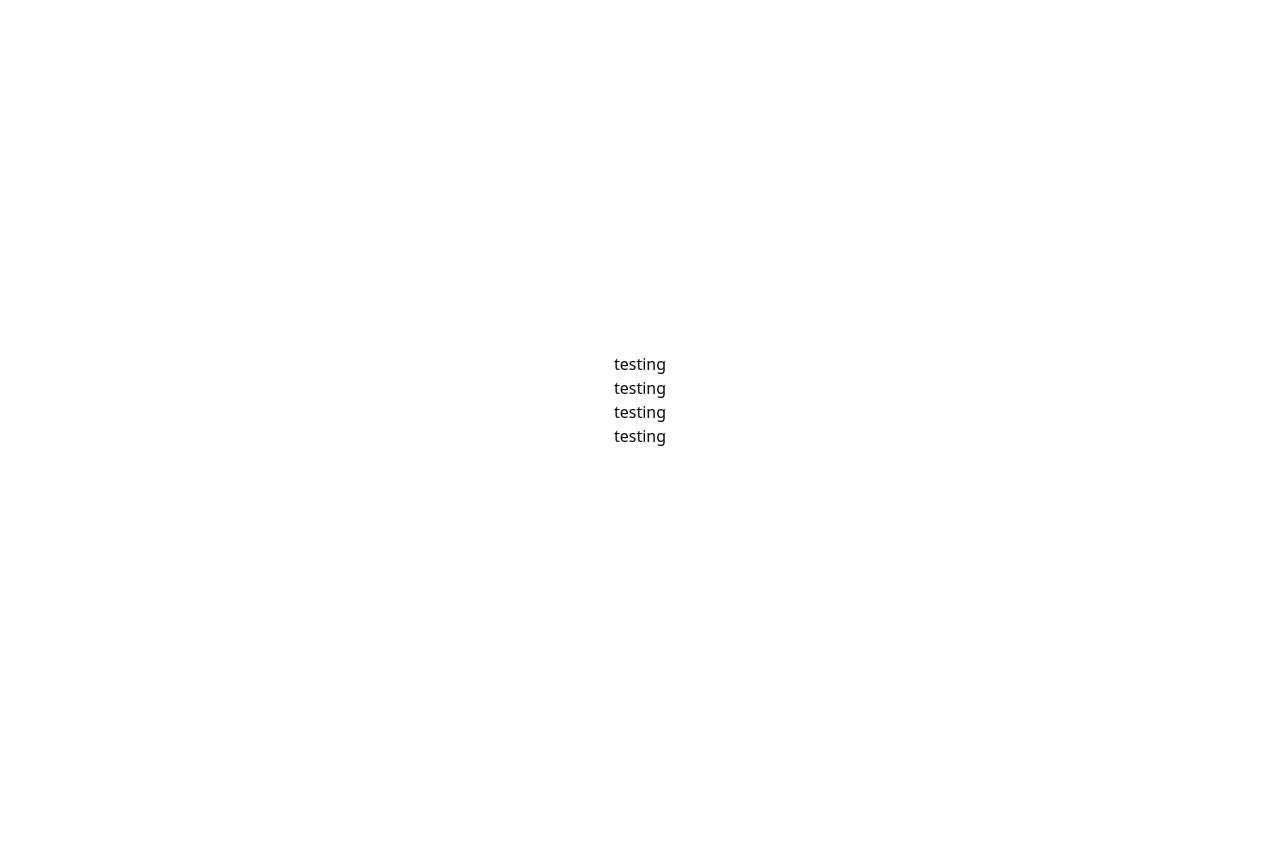
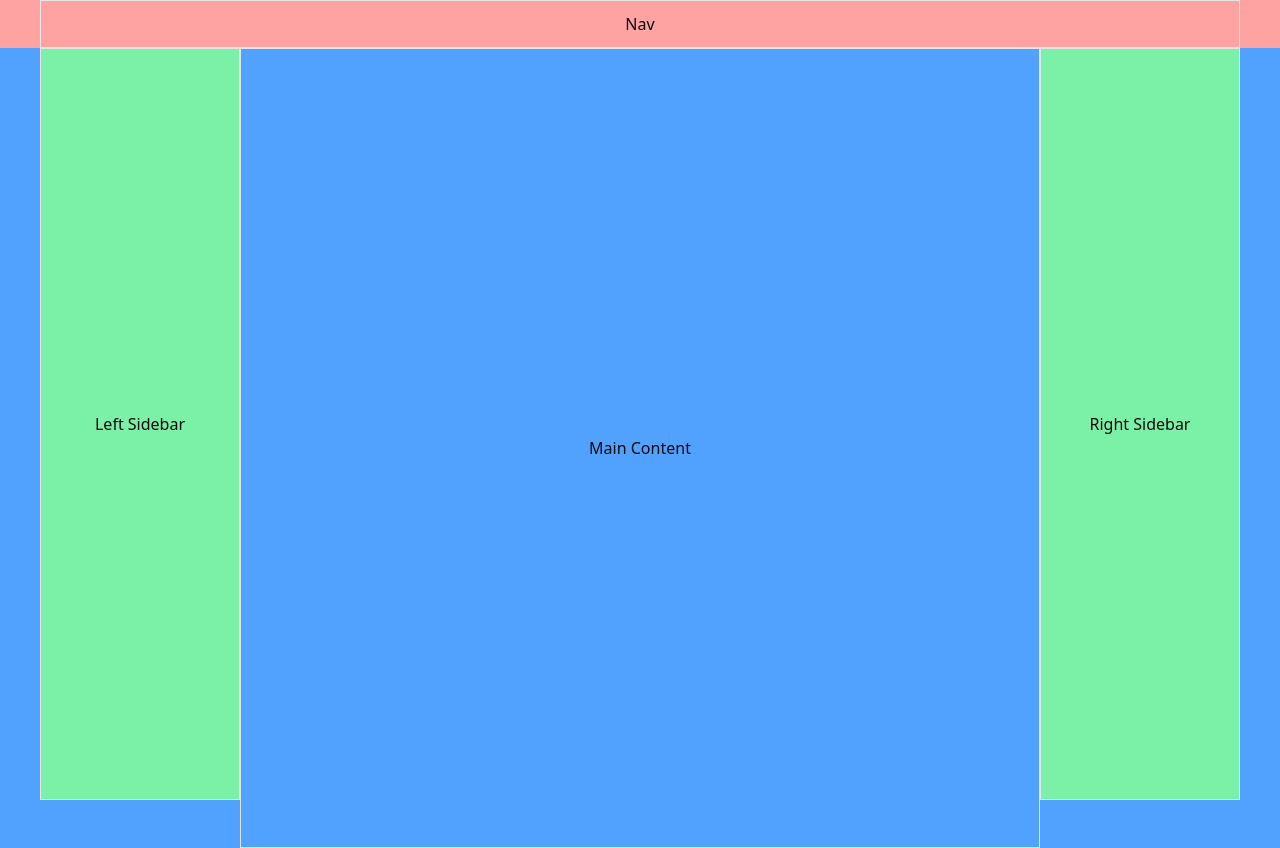
Before and after one commit to Balanquit-Kendrick/BLOG, a React (Vite) app in the folder frontend/: page /dashboard in a window 1280 px wide. Before the commit the page ends 800 px from the top, so only its background shows below. Built offline with nearby package versions, Linux system fonts and the light colour scheme.

Commit message:
Added bars

```diff
--- a/frontend/src/pages/Dashboard/Dashboard.jsx
+++ b/frontend/src/pages/Dashboard/Dashboard.jsx
@@ -5,15 +5,36 @@ import { Link, useNavigate } from 'react-router-dom'
 const Dashboard = () => {
 
   return (
-    <div className="relative min-w-[1200px] min-h-screen flex items-center justify-center">
+    <div className="relative min-w-[1200px] bg-blue-400 min-h-screen flex items-center justify-center">
       {<Loading />}
-      <div className="relative z-0 min-w-[1200px] min-h-screen flex items-center justify-center flex-col">
-        <div>testing</div>
-        <div>testing</div>
-        <div>testing</div>
-        <div>testing</div>
+
+      <div className="relative z-0 w-[1200px] min-h-screen flex flex-col mx-auto">
+        <div className="flex fixed left-0 top-0 w-full bg-red-300 items-center justify-center z-50">
+          <div className="w-[1200px] h-12 flex items-center justify-center border">
+            Nav
+          </div>
+        </div>
+
+        <div className="flex flex-row flex-grow mt-12">
+          <div className="w-[200px] bg-green-300 h-[calc(100vh-3rem)] border flex items-center justify-center sticky top-12">
+            Left Sidebar
+          </div>
+
+          <div className="flex-grow h-screen overflow-y-auto flex items-center justify-center border">
+            <div className="w-full p-4">
+              <div className="h-[2000px] top-12 flex flex-col items-center justify-center">
+                <p>Main Content</p>
+              </div>
+            </div>
+          </div>
+
+          <div className="w-[200px] bg-green-300 h-[calc(100vh-3rem)] border flex items-center justify-center sticky top-12">
+            Right Sidebar
+          </div>
+        </div>
       </div>
     </div>
+
   )
 }
 
```
